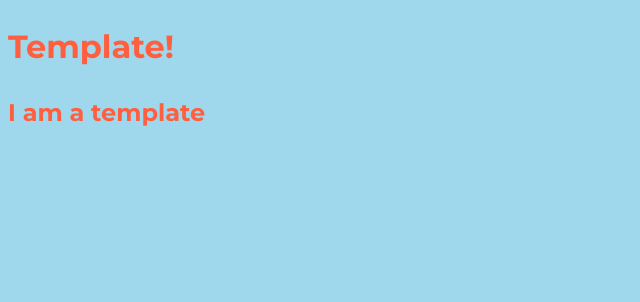
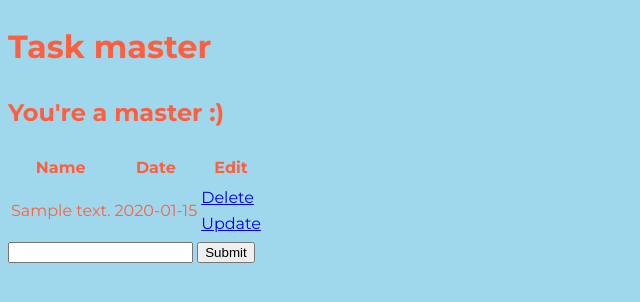
Before and after one commit to pangwuu/Meet-me-in-the-middle, a Flask app: template templates/index.html in a window 1280 px wide. Shown: the top 302 px of the page, without its empty margins (0-640 px from the left). Run offline with Flask 3, Linux system fonts and the light colour scheme; the template is opened without the code that fills it: values that come from a table or form of the project are taken from there, others are empty; tables that the repository leaves empty hold one stand-in row (values such as "Sample post").

Commit message:
Finished the tutorial

```diff
--- a/app.py
+++ b/app.py
@@ -1,8 +1,23 @@
-from flask import Flask, render_template, url_for
+from flask import Flask, redirect, render_template, request, url_for
+from flask_sqlalchemy import SQLAlchemy
+from datetime import datetime
+
 
 app = Flask(__name__)
+app.config['SQLALCHEMY_DATABASE_URI'] = 'sqlite:///test.db' # three /// means a relative path :), four is absolute
+db = SQLAlchemy(app) # Initialise database
 
-@app.route('/')
+class Todo(db.Model):
+    id = db.Column(db.Integer, primary_key=True)
+    content = db.Column(db.String(200), nullable=False)
+    completed = db.Column(db.Integer, default=0)
+    date_created = db.Column(db.DateTime, default=datetime.utcnow())
+
+    def __repr__(self) -> str:
+        return '<Task %r>' & self.id
+
+# Allows us to configure our url
+@app.route('/', methods=['POST','GET'])
 def index():
     return render_template("landing.html")
 
@@ -15,6 +30,46 @@ def search():
 @app.route('/route')
 def route():
     return render_template('route.html')
+    # This is the html file which we load up
+    if request.method == 'POST':
+        task_content = request.form['content']
+        new_task = Todo(content=task_content)
+
+        try:
+            db.session.add(new_task)
+            db.session.commit()
+            return redirect('/')
+        except:
+            return "I am a failure"
+
+    else:
+        tasks = Todo.query.order_by(Todo.date_created).all()
+        return render_template("index.html", tasks=tasks)
+
+@app.route('/backend')
+def newroute():
+    return render_template("index.html")
+
+
+@app.route('/delete/<int:id>')
+def delete(id):
+    task_to_deete = Todo.query.get_or_404(id)
+    try:
+        db.session.delete(task_to_deete)
+        db.session.commit()
+        return redirect('/')
+    except:
+        return 'I couldn\'t delete it'
+
+@app.route('/update/<int:id>')
+def update(id):
+    task_to_update = Todo.query.get_or_404(id)
+    try:
+        db.session.delete(task_to_update)
+        db.session.commit()
+        return redirect('/')
+    except:
+        return 'I couldn\'t update it'
 
 if __name__ == "__main__":
     app.run(debug=True)
--- /dev/null
+++ b/new.py
@@ -0,0 +1,4 @@
+from app import app, db
+
+with app.app_context():
+    db.create_all()
--- a/templates/index.html
+++ b/templates/index.html
@@ -2,13 +2,42 @@
 
 {% block head %}
 <h1>
-    Template!
+    Task master
 </h1>
 {% endblock %}
 
 {% block body %}
-<h2>
-    I am a template
-</h2>
+<div class="content">
+    <h2>
+        You're a master :)
+    </h2>
+    <table>
+    <thead>
+        <tr>
+            <th>Name</th>
+            <th>Date</th>
+            <th>Edit</th>
+        </tr>
+    </thead>
+    <tbody>
+        {% for task in tasks %}
+        <tr>
+            <td>{{ task.content }}</td>
+            <td>{{task.date_created.date()}}</td>
+            <td>
+                <a href="/delete/{{task.id}}">Delete</a>
+                <br>
+                <a href="/update/{{task.id}}">Update</a>
+            </td>
+        </tr>
+        {% endfor %}
+    </tbody>
+    </table>
+    <form action="/" method="POST">
+        <input type="text" name="content" id="content">
+        <input type="submit" name="Add task">
+    </form>
+</div>
+
 
 {% endblock %}
```
Also changed, not shown: instance/test.db (added), templates/update.html (added).
